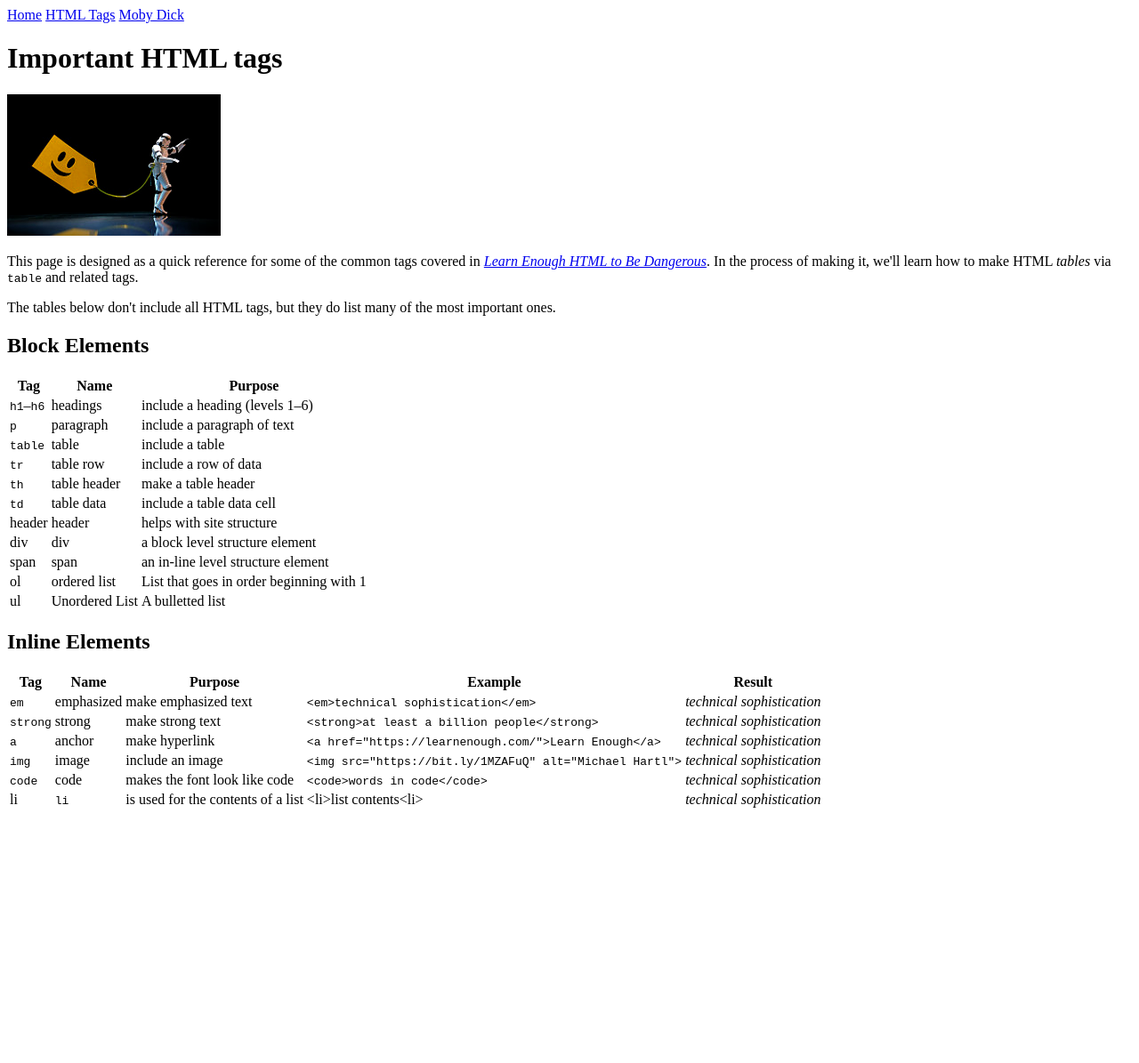
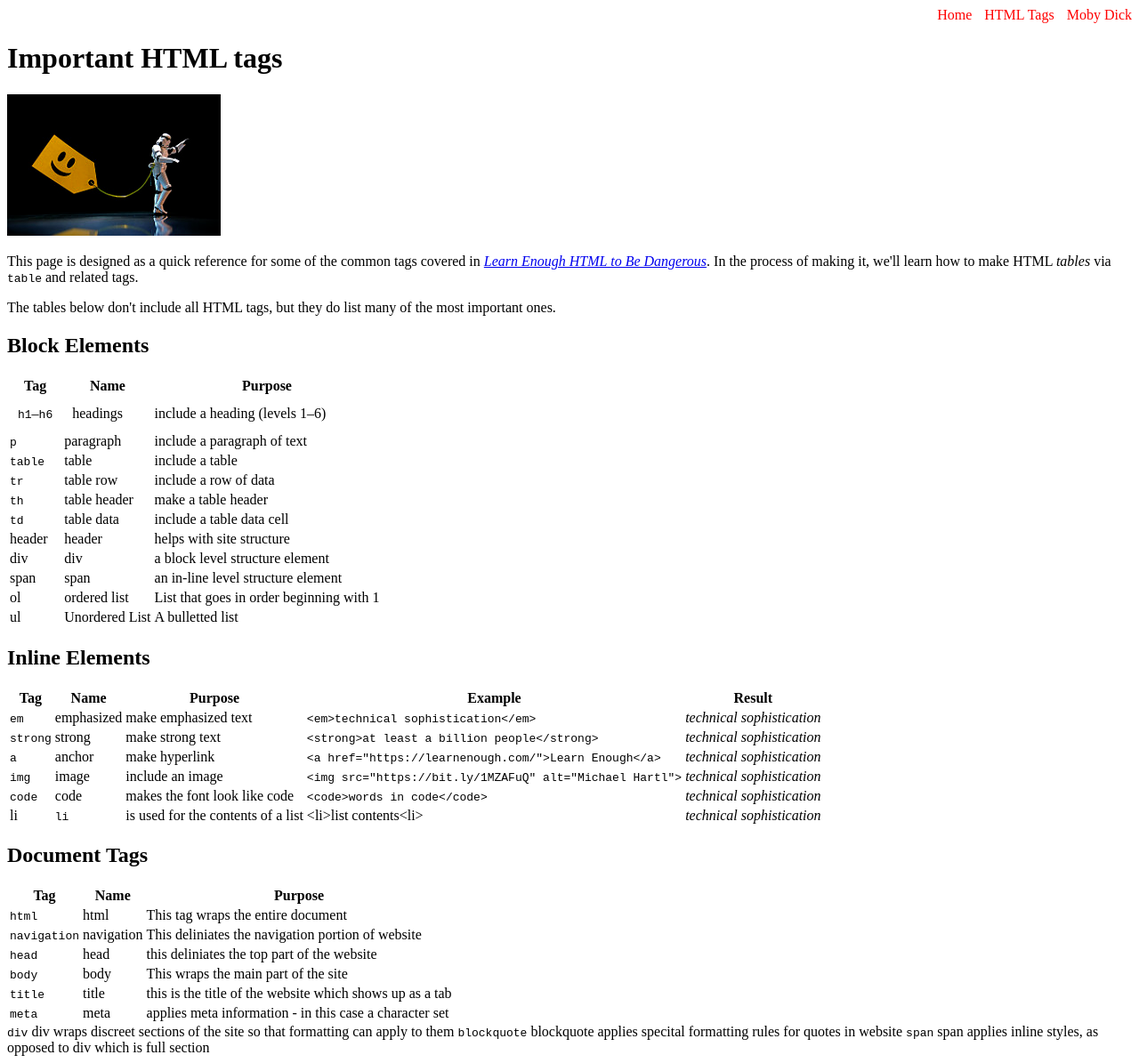
Before and after one commit to MHarder805/sample-website, a plain HTML site: page tags.html in a window 1280 px wide. Shown: the whole page at 89% size. Before the commit the page ends 919 px from the top, so only its background shows below. Drawn offline with Linux system fonts and the light colour scheme.

Commit message:
Final html + Added CSS
Finished w/  HTML course!

```diff
--- a/index.html
+++ b/index.html
@@ -1,15 +1,16 @@
 <!DOCTYPE html>
 <html lang="en" dir="ltr">
   <head>
+    <title>The Learn Enough Story</title>
     <meta charset="utf-8">
-    <title>The Learn Enough Story</title>
+    <link rel="stylesheet" href="css/main.css">
   </head>
   <body>
 
-    <div>
-      <a href="index.html">Home</a>
-      <a href="tags.html">HTML Tags</a>
-      <a href="moby_dick.html">Moby Dick</a>
+    <div id="main-nav" class="nav-menu">
+      <a href="index.html" style="text-decoration: none; color: #ff0000;">Home</a>
+      <a href="tags.html" class="nav-spacing">HTML Tags</a>
+      <a href="moby_dick.html" class="nav-spacing">Moby Dick</a>
     </div>
 
     <h1>The Learn Enough Story</h1>
@@ -33,6 +34,21 @@
       <a href="https://www.flickr.com/photos/deborah_s_perspective/14144861329">
         <img src="Images/kitten.jpg" alt="An adorable kitten">
       </a>
+      <h2>Quotations</h2>
+
+      <p>
+        In addition to hosting most of the world's supply of kitten videos, the
+        Web is also full of inspiring quotes, perhaps none more so than this one:
+      </p>
+
+      <blockquote style="padding: 2px 20px; background: #fafafa;">
+        <p>
+          <em>Don't believe every quote you read on the Internet.</em>
+          <br>
+          —Abraham Lincoln
+        </p>
+      </blockquote>
+
 
     <h2>Background</h2>
       <p>
--- a/tags.html
+++ b/tags.html
@@ -6,10 +6,10 @@
   </head>
   <body>
 
-    <div>
-      <a href="index.html">Home</a>
-      <a href="tags.html">HTML Tags</a>
-      <a href="moby_dick.html">Moby Dick</a>
+    <div style="text-align: right; text-decoration: none;">
+      <a href="index.html" style="text-decoration: none; color: #ff0000;"">Home</a>
+      <a href="tags.html" style="margin: 0 0 0 10px; text-decoration: none; color: #ff0000;">HTML Tags</a>
+      <a href="moby_dick.html" style="margin-left: 10px; text-decoration: none; color: #ff0000;">Moby Dick</a>
     </div>
 
     <h1>Important HTML tags</h1>
@@ -42,8 +42,8 @@
           <th>Purpose</th>
         </tr>
         <tr>
-          <td><code>h1</code>&ndash;<code>h6</code></td>
-          <td>headings</td>
+          <td style="padding: 10px;"><code>h1</code>&ndash;<code>h6</code></td>
+          <td style="padding: 10px;"">headings</td>
           <td>include a heading (levels 1&ndash;6)</td>
         </tr>
         <tr>
@@ -169,6 +169,65 @@
       </tr>
     </table>
 
+    <!-- Here are the Document Tags bruuu -->
+
+    <h2>Document Tags</h2>
+
+    <table>
+      <tr>
+        <th>Tag</th>
+        <th>Name</th>
+        <th>Purpose</th>
+      </tr>
+      <tr>
+        <td><code>html</code></td>
+        <td>html</td>
+        <td>This tag wraps the entire document</td>
+      </tr>
+      <tr>
+      <td><code>navigation</code></td>
+      <td>navigation</td>
+      <td>This deliniates the navigation portion of website</td>
+    </tr>
+      <tr>
+      <td><code>head</code></td>
+      <td>head</td>
+      <td>this deliniates the top part of the website</td>
+    </tr>
+    <tr>
+      <td><code>body</code></td>
+      <td>body</td>
+      <td>This wraps the main part of the site</td>
+    </tr>
+    <tr>
+      <td><code>title</code></td>
+      <td>title</td>
+      <td>this is the title of the website which shows up as a tab</td>
+    </tr>
+    <tr>
+      <td><code>meta</code></td>
+      <td>meta</td>
+      <td>applies meta information - in this case a character set</td>
+    </tr>
+  </table>
+  <tr>
+    <td><code>div</code></td>
+    <td>div</td>
+    <td>wraps discreet sections of the site so that formatting can apply to them</td>
+  </tr>
+  <tr>
+    <td><code>blockquote</code></td>
+    <td>blockquote</td>
+    <td>applies specital formatting rules for quotes in website</td>
+  </tr>
+  <tr>
+    <td><code>span</code></td>
+    <td>span</td>
+    <td>applies inline styles, as opposed to div which is full section</td>
+  </tr>
+</table>
+</table>
+</table>
 
   </body>
 </html>
```
Also changed, not shown: css/main.css (added, +8 -0 lines), moby_dick.html (+11 -10 lines), 1 other file.
